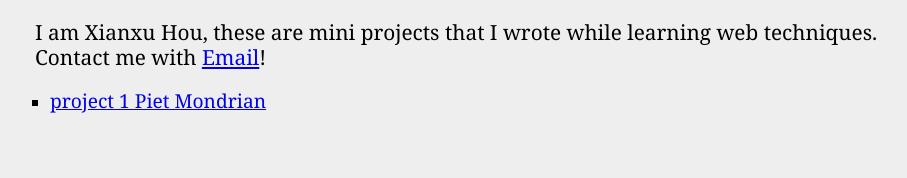
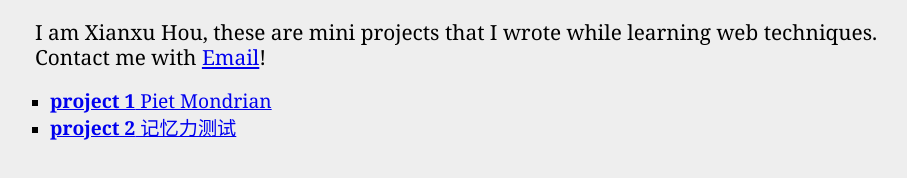
Before and after one commit to houxianxu/houxianxu-homepage-and-web-projects, a website: page webProjects/indexPro.html in a window 1280 px wide. Shown: the whole page, without its empty margins (125-1032 px from the left). Drawn offline with Linux system fonts and the light colour scheme.

Commit message:
add project 2 test memory

```diff
--- a/webProjects/indexPro.html
+++ b/webProjects/indexPro.html
@@ -17,7 +17,11 @@
 	</div>
 	<div class="proj_list">
 		<ul>
-		<li><a href="project1_mondrian/mondrian.html">project 1  Piet Mondrian</a></li>
+		<li>
+			<a href="project1_mondrian/mondrian.html"><b>project 1</b> Piet Mondrian</a>
+		</li>
+		<li><a href="project2_test_memory/testMemory.html"><b>project 2</b> 记忆力测试</a>
+		</li>
 		</ul>
 	</div>
 
```
